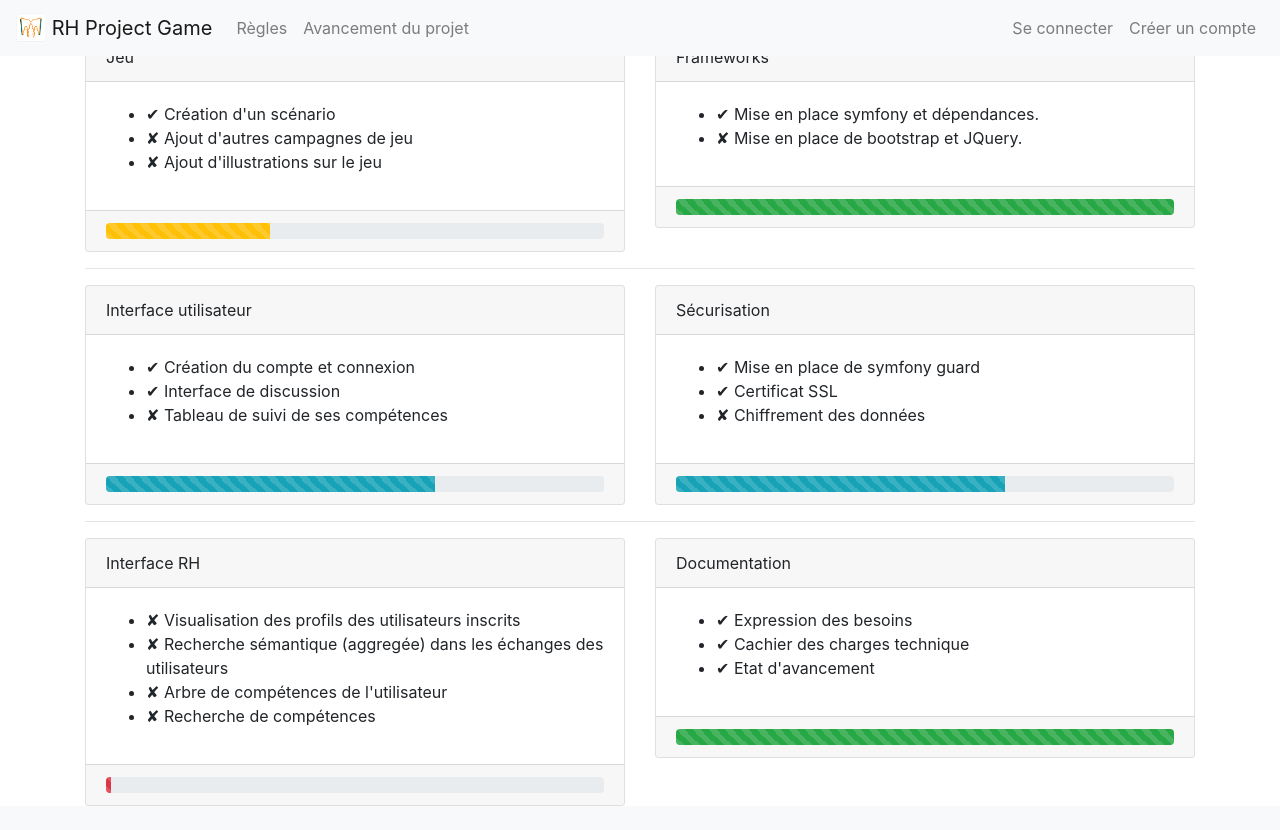
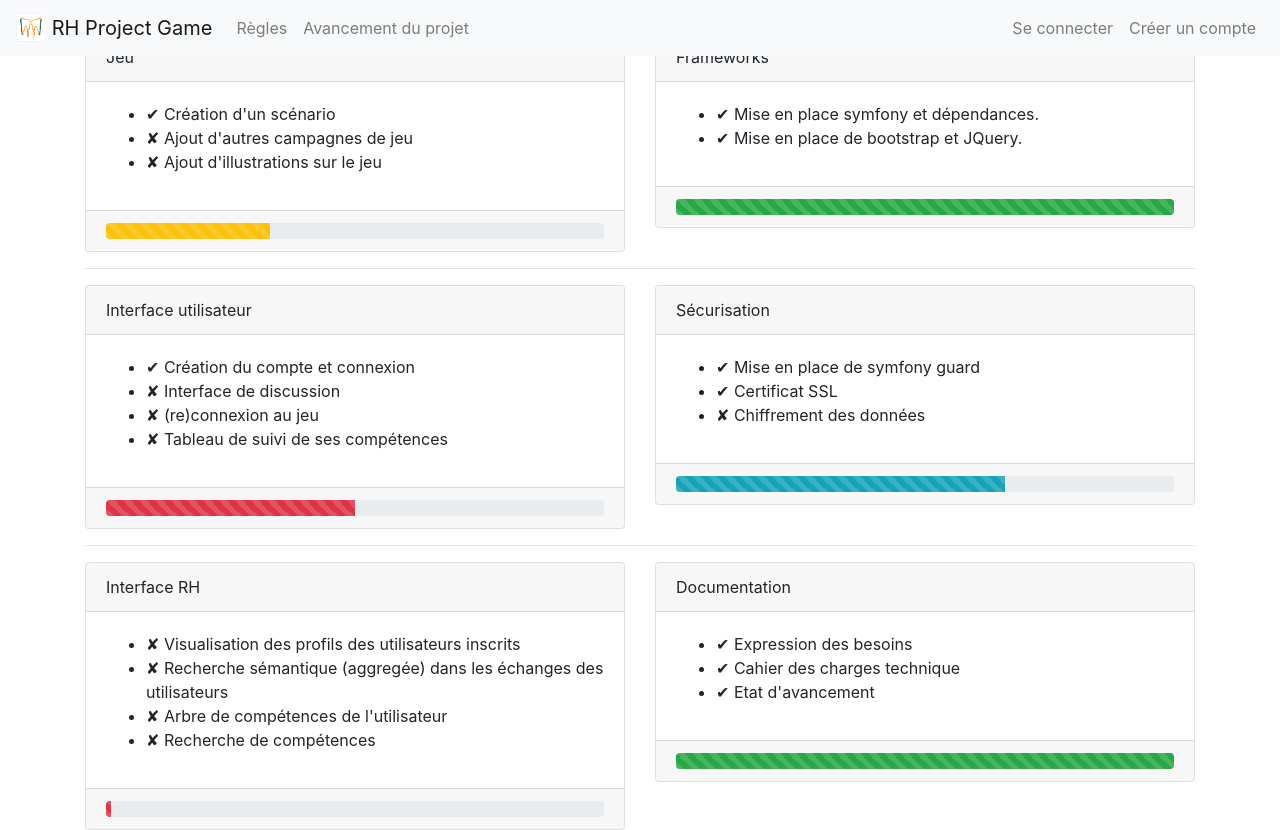
Before and after one commit to Aboncenn/RHProject, a Symfony app: template templates/accueil/avancementProjet.html.twig in a window 1280 px wide. Before the commit the page ends 806 px from the top, so only its background shows below. Run offline with Twig, Linux system fonts and the light colour scheme; the template is opened without the code that fills it, so the values that code supplies are empty; some libraries are stand-ins or nearby versions.

Commit message:
Update todo

```diff
--- a/templates/accueil/avancementProjet.html.twig
+++ b/templates/accueil/avancementProjet.html.twig
@@ -32,7 +32,7 @@
                     <div class="card-body">
                         <ul>
                             <li>✔ Mise en place symfony et dépendances.</li>
-                            <li>✘ Mise en place de bootstrap et JQuery.</li>
+                            <li>✔ Mise en place de bootstrap et JQuery.</li>
                         </ul>
                     </div>
                     <div class="card-footer text-muted">
@@ -53,13 +53,14 @@
                     <div class="card-body">
                         <ul>
                             <li>✔ Création du compte et connexion</li>
-                            <li>✔ Interface de discussion</li>
+                            <li>✘ Interface de discussion</li>
+                            <li>✘ (re)connexion au jeu</li>
                             <li>✘ Tableau de suivi de ses compétences</li>
                         </ul>
                     </div>
                     <div class="card-footer text-muted">
                         <div class="progress">
-                            <div class="progress-bar progress-bar-striped bg-info" role="progressbar" style="width: 66%" aria-valuenow="10" aria-valuemin="0" aria-valuemax="100"></div>
+                            <div class="progress-bar progress-bar-striped bg-danger" role="progressbar" style="width: 50%" aria-valuenow="10" aria-valuemin="0" aria-valuemax="100"></div>
                         </div>
                     </div>
                 </div>
@@ -114,7 +115,7 @@
                     <div class="card-body">
                         <ul>
                             <li>✔ Expression des besoins</li>
-                            <li>✔ Cachier des charges technique</li>
+                            <li>✔ Cahier des charges technique</li>
                             <li>✔ Etat d'avancement</li>
                         </ul>
                     </div>
```
